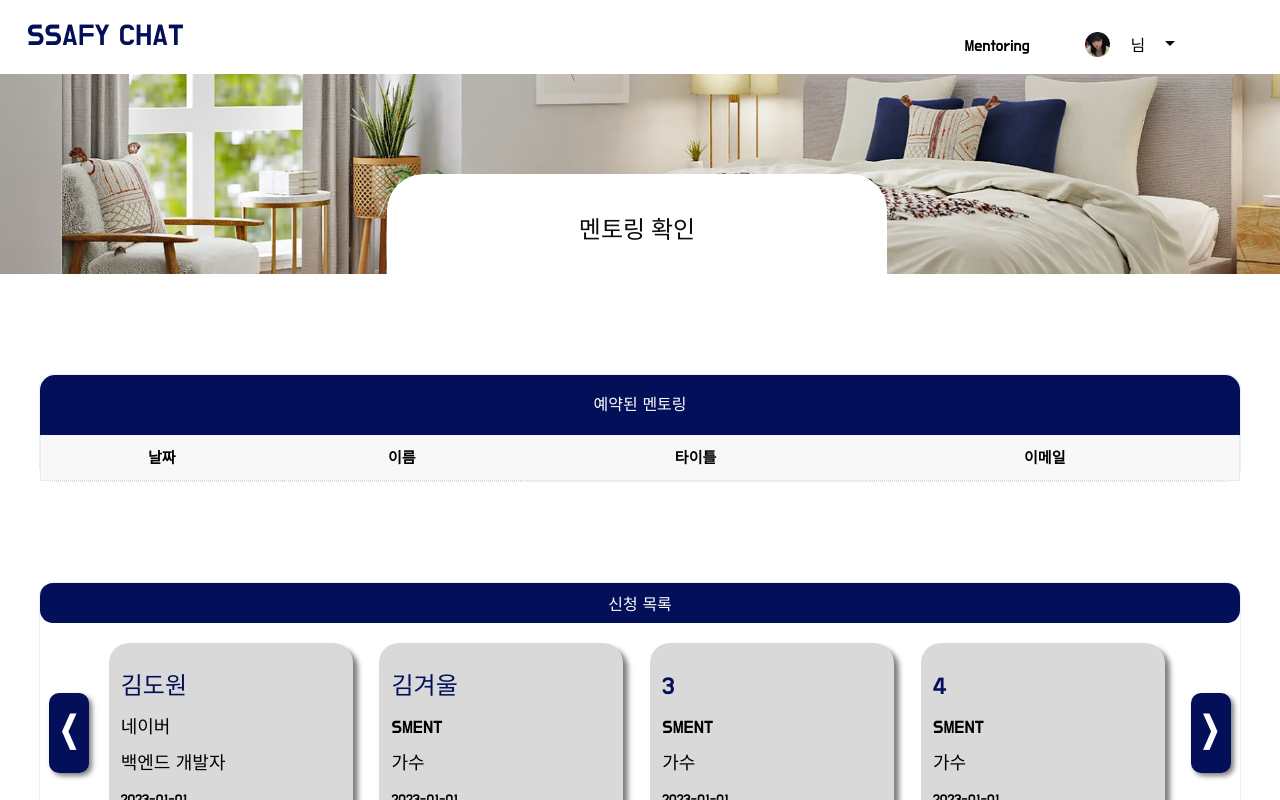
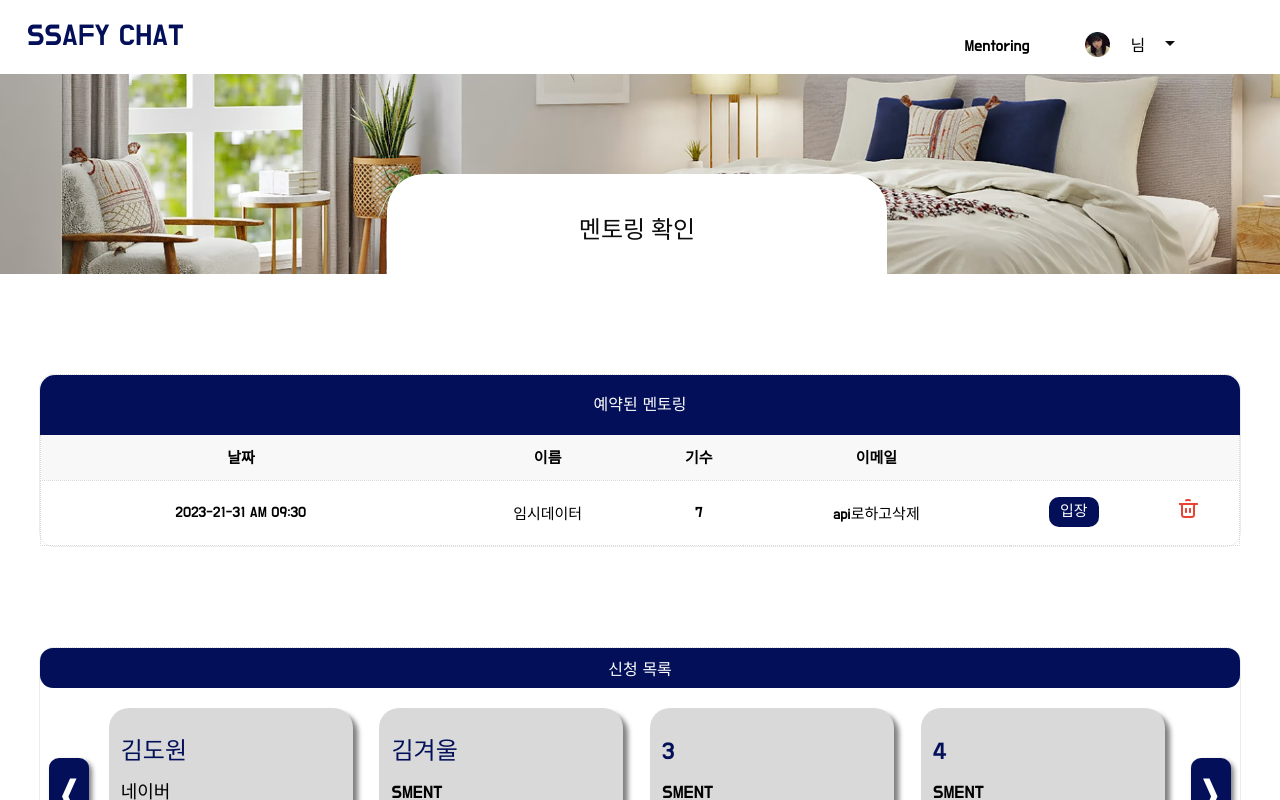
Before and after one commit to mg-glter/SSAFYCHAT, a React (Create React App) app in the folder front/: page /banner/confirm in a window 1280 px wide. Shown: the top 800 px of the page. Built offline with nearby package versions, Linux system fonts and the light colour scheme.

Commit message:
[Fix] ReservedList : 취소 아이콘, 모달생성 기능

```diff
--- a/front/src/components/mentoring/ReservedList.tsx
+++ b/front/src/components/mentoring/ReservedList.tsx
@@ -1,6 +1,8 @@
 import { useNavigate } from "react-router";
 import "../../styles/components/mentoring/reserved-list.css"
 import { useAppSelector } from '../../hooks/hooks'
+import { useState } from "react";
+import CancelModal from "../modal/CancelModal";
 
 function dragItem(event : any){
     let elem = event.target;
@@ -31,7 +33,9 @@ function dragItem(event : any){
     }
 }
 
+
 function ReservedListItem(props : any){
+    const[clickCancel, setClickCancel] = useState(false);
     return(
         <tr className="reserved_list_tr_body"
         draggable='true'
@@ -43,9 +47,18 @@ function ReservedListItem(props : any){
             <td>{props.reserved.name}</td>
             <td>{props.reserved.cardinal}</td>
             <td>{props.reserved.email}</td>
-            <td><div className="reserved_list_enter_button enter_meeting_button" onClick={(event)=>{
+            <td className="reserved_list_btn_container">
+                <div className="reserved_list_enter_button enter_meeting_button" onClick={(event)=>{
                 props.func(event);
-            }} >입장</div></td>
+                }} >입장</div>
+                <div className="reserved_list_cancel_btn">
+                    <img src="/img/trash_shape_red.png" alt="취소" onClick={()=>{setClickCancel(!clickCancel)}}>
+                    </img>
+                </div>
+            </td>
+            {clickCancel && (
+                <CancelModal closeModal={()=> setClickCancel(!clickCancel)}></CancelModal>
+            )}
         </tr>
     )
 }
@@ -77,7 +90,7 @@ function ReservedList(props : any){
                     <tr className="reserved_list_tr_head">
                        <th>날짜</th>
                        <th>이름</th>
-                       <th>타이틀</th>
+                       <th>기수</th>
                        <th>이메일</th>
                        <th></th>
                     </tr>
@@ -87,6 +100,7 @@ function ReservedList(props : any){
                 </tbody>
             </table>
         </div>
+
     )
 }
 
--- a/front/src/store/mentoringSlice.ts
+++ b/front/src/store/mentoringSlice.ts
@@ -16,7 +16,15 @@ interface ReservedState {
 
 // Define the initial state using that type
 const initialState: ReservedState = {
-    reservedMentorings: []
+    reservedMentorings: [
+      {
+        date : "2023-21-31 AM 09:30",
+        name : "임시데이터",
+        cardinal : 7,
+        email : "api로하고삭제",
+        job : "제거할것",
+      }
+    ]
 }
 
 export const MentoringSlice = createSlice({
--- a/front/src/styles/components/mentoring/reserved-list.css
+++ b/front/src/styles/components/mentoring/reserved-list.css
@@ -53,8 +53,34 @@
     background: #dadada;
 }
 
+.reserved_list_btn_container{
+    display: flex;
+    justify-content:space-around;
+}
+
 .reserved_list_enter_button{
-    /* background: #031059;
-    height: 40px;
-    width: 80px; */
+    background: #031059;
+    border-radius: 10px;
+
+    margin-top: 15px;
+    padding: 0;
+
+    color:#ffffff;
+
+    height: 30px;
+    width: 50px;
+
+    line-height: 30px;
 }
+
+.reserved_list_enter_button:hover{
+    cursor: pointer;
+}
+
+.reserved_list_cancel_btn{
+    margin-top: 15px;
+}
+
+.reserved_list_cancel_btn:hover{
+    cursor: pointer;
+}
```
